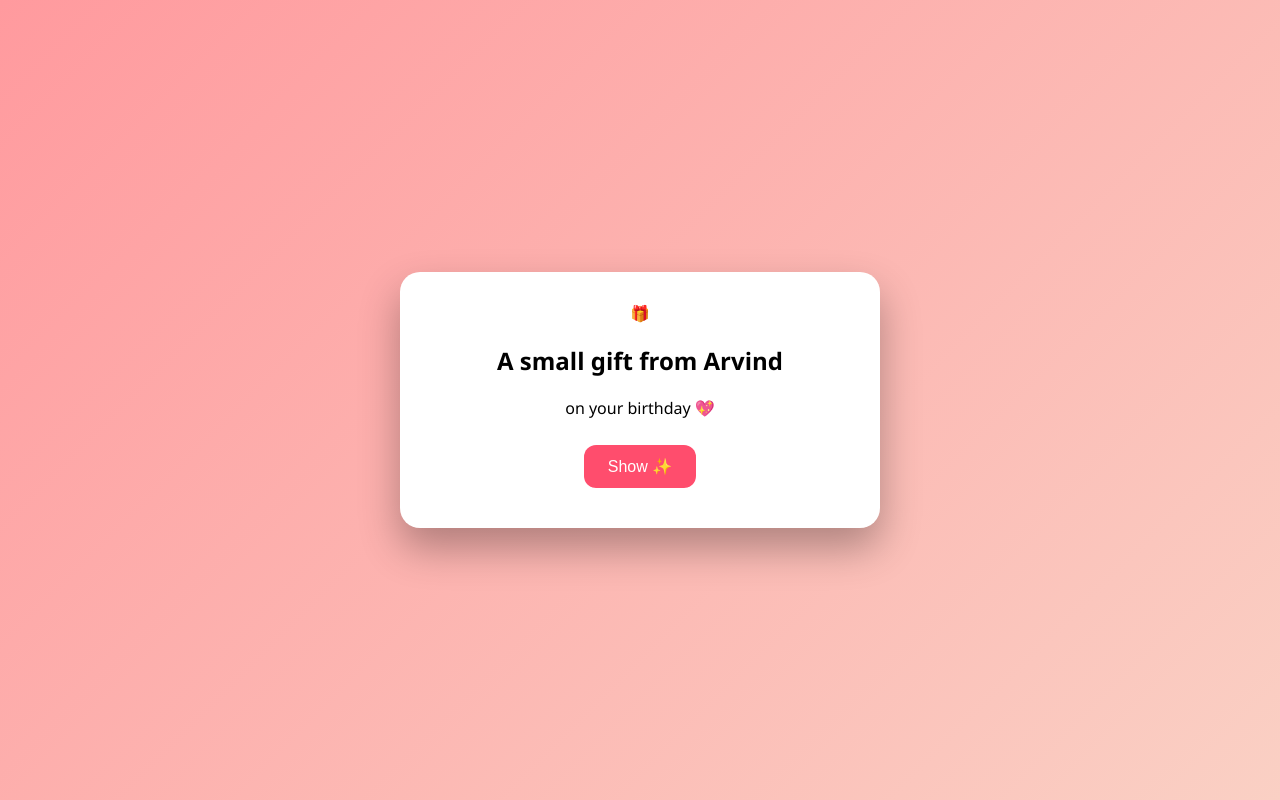
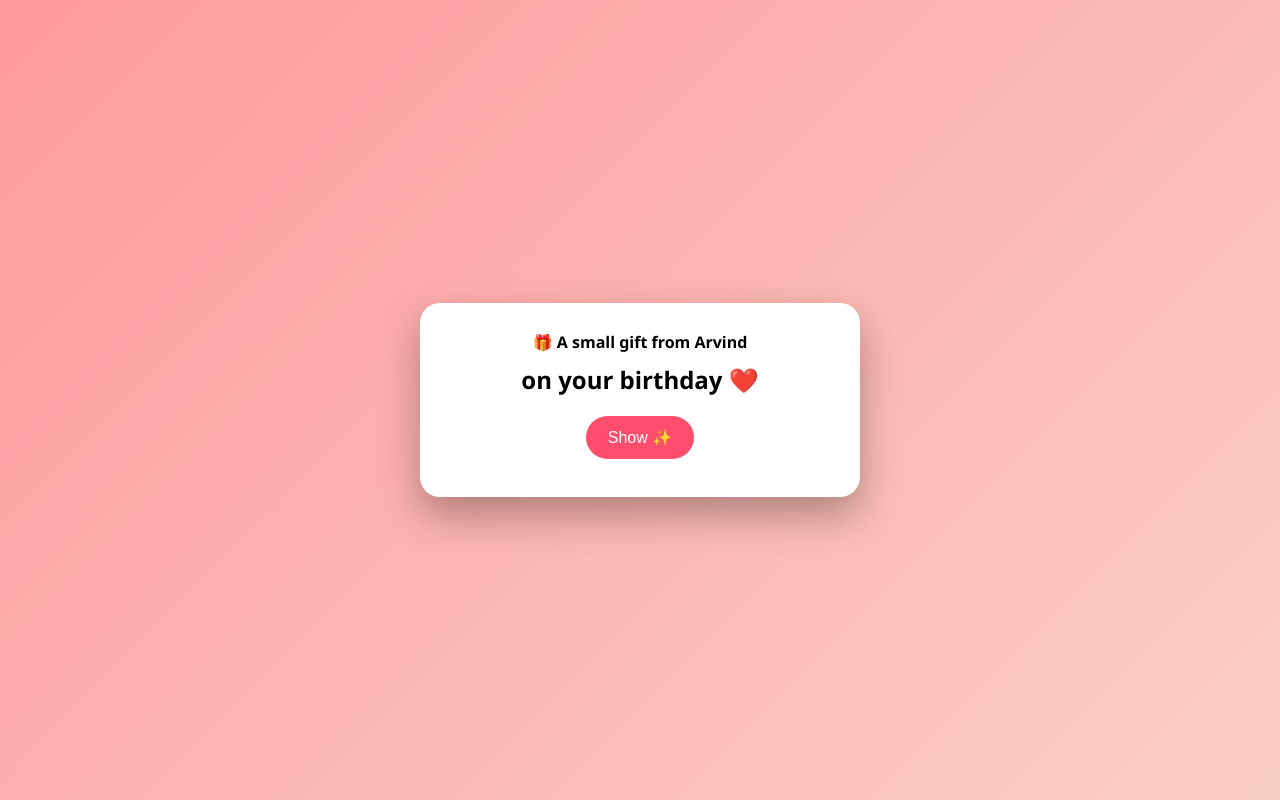
Before and after one commit to arvind0p/surprise-site, a Flask app: page / in a window 1280 px wide. Run offline with Flask 3, Linux system fonts and the light colour scheme.

Commit message:
Add full birthday surprise flow with music, fireworks, Valentine proposal and image slider

```diff
--- a/templates/index.html
+++ b/templates/index.html
@@ -2,54 +2,71 @@
 <html lang="en">
 <head>
 <meta charset="UTF-8">
-<title>For Rishika ❤️</title>
+<title>A Gift for You ❤️</title>
 
 <style>
+*{box-sizing:border-box}
 body{
   margin:0;
   font-family:'Segoe UI',sans-serif;
   background:linear-gradient(135deg,#ff9a9e,#fad0c4);
+  min-height:100vh;
   display:flex;
+  align-items:center;
   justify-content:center;
-  align-items:center;
-  height:100vh;
   overflow:hidden;
 }
 
+/* Fireworks */
 canvas{
   position:fixed;
   inset:0;
   z-index:0;
+  pointer-events:none;
 }
 
+/* Card */
 .card{
   position:relative;
   z-index:2;
-  background:white;
+  background:#fff;
   width:90%;
-  max-width:420px;
-  padding:30px;
+  max-width:440px;
+  padding:28px;
   border-radius:20px;
+  box-shadow:0 18px 40px rgba(0,0,0,.3);
   text-align:center;
-  box-shadow:0 20px 40px rgba(0,0,0,.3);
+  animation:fadeIn 1s ease;
 }
 
-.hidden{display:none;}
+h1,h2{margin:10px 0}
 
 button{
-  padding:12px 24px;
+  padding:12px 22px;
   border:none;
-  border-radius:12px;
+  border-radius:25px;
   font-size:16px;
   cursor:pointer;
   margin:10px;
 }
 
-.primary{background:#ff4d6d;color:white;}
-.yes{background:#2ecc71;color:white;}
-.no{background:#e74c3c;color:white;position:relative;}
+.primary{background:#ff4d6d;color:#fff}
+.yes{background:#2ecc71;color:#fff}
+.no{
+  background:#e74c3c;color:#fff;
+  position:relative;
+}
 
-img{
+.hidden{display:none}
+
+.slider{
+  display:flex;
+  align-items:center;
+  justify-content:space-between;
+  gap:10px;
+}
+
+.slider img{
   width:100%;
   max-height:320px;
   object-fit:contain;
@@ -57,16 +74,15 @@ img{
 }
 
 .arrow{
-  background:#ff4d6d;
-  color:white;
-  font-size:20px;
-  padding:10px 18px;
-  border-radius:50%;
+  font-size:28px;
+  background:none;
+  border:none;
+  cursor:pointer;
 }
 
-.typing{
-  font-size:18px;
-  min-height:70px;
+@keyframes fadeIn{
+  from{opacity:0;transform:translateY(20px)}
+  to{opacity:1;transform:translateY(0)}
 }
 </style>
 </head>
@@ -75,141 +91,157 @@ img{
 
 <canvas id="fireworks"></canvas>
 
-<audio id="music">
-  <source src="/static/music/happy-birthday.mp3" type="audio/mpeg">
+<audio id="bgMusic" loop>
+  <source src="{{ url_for('static', filename='music/happy-birthday.mp3') }}" type="audio/mpeg">
 </audio>
 
-<!-- INTRO -->
-<div class="card" id="intro">
-  🎁 <h2>A small gift from Arvind</h2>
-  <p>on your birthday 💖</p>
-  <button class="primary" onclick="showGift()">Show ✨</button>
+<div class="card">
+
+  <!-- STEP 1 -->
+  <div id="step1">
+    🎁 <b>A small gift from Arvind</b>
+    <h2>on your birthday ❤️</h2>
+    <button class="primary" id="showBtn">Show ✨</button>
   </div>
 
-<!-- BIRTHDAY -->
-<div class="card hidden" id="birthday">
-  🎂 <h2>Happy Birthday Rishika 🎉</h2>
-  <p>Today is special because <b>you</b> were born 💖<br>
-  May your smile always stay this beautiful ✨</p>
-  <button class="primary" onclick="nextSurprise()">Next Surprise 🎀</button>
+  <!-- STEP 2 -->
+  <div id="step2" class="hidden">
+    <h1>🎂 Happy Birthday Rishika 🎉</h1>
+    <p>
+      Today is special because <b>you</b> were born 💖<br>
+      May your smile always stay this beautiful ✨
+    </p>
+    <button class="primary" id="nextBtn">Next Surprise 💌</button>
   </div>
 
-<!-- VALENTINE -->
-<div class="card hidden" id="valentine">
-  💘 <h3>Rishika, will you be my Valentine?</h3>
-  <button class="yes" onclick="yesClicked()">YES 💖</button>
+  <!-- STEP 3 -->
+  <div id="step3" class="hidden">
+    <h2>💘 Will you be my Valentine? 💘</h2>
+    <button class="yes" id="yesBtn">YES 💖</button>
     <button class="no" id="noBtn">NO 🙈</button>
   </div>
 
-<!-- FINAL -->
-<div class="card hidden" id="final">
-  <div class="typing" id="typing"></div>
+  <!-- STEP 4 -->
+  <div id="step4" class="hidden">
+    <h2 id="typing"></h2>
 
-  <img id="photo" src="/static/images/pic1.jpg">
-  <br>
-  <button class="arrow" onclick="nextImg()">➡️</button>
+    <div class="slider">
+      <button class="arrow" id="prev">⬅️</button>
+      <img id="slide">
+      <button class="arrow" id="next">➡️</button>
+    </div>
+
+    <p>Forever & Always 💕</p>
+  </div>
+
 </div>
 
 <script>
-/* FLOW */
-const music=document.getElementById("music");
+/* Elements */
+const step1=step2=step3=step4=null;
+const s1=document.getElementById("step1");
+const s2=document.getElementById("step2");
+const s3=document.getElementById("step3");
+const s4=document.getElementById("step4");
 
-function showGift(){
-  intro.classList.add("hidden");
-  birthday.classList.remove("hidden");
+const music=document.getElementById("bgMusic");
+
+/* STEP 1 → STEP 2 */
+document.getElementById("showBtn").onclick=()=>{
+  s1.classList.add("hidden");
+  s2.classList.remove("hidden");
   music.play();
+};
+
+/* STEP 2 → STEP 3 */
+document.getElementById("nextBtn").onclick=()=>{
+  s2.classList.add("hidden");
+  s3.classList.remove("hidden");
+};
+
+/* NO = FAST DODGE (around YES) */
+const noBtn=document.getElementById("noBtn");
+noBtn.addEventListener("mouseenter",()=>{
+  const x=Math.random()*160-80;
+  const y=Math.random()*120-60;
+  noBtn.style.transition="transform 0.08s linear";
+  noBtn.style.transform=`translate(${x}px,${y}px) scale(1.05)`;
+});
+
+/* YES */
+document.getElementById("yesBtn").onclick=()=>{
+  s3.classList.add("hidden");
+  fireworksStart(3000);
+  setTimeout(()=>{
+    s4.classList.remove("hidden");
+    typeText();
+    showImage();
+  },3200);
+};
+
+/* Typing text */
+const msg="I love you more than words can say ❤️";
+let ti=0;
+function typeText(){
+  const el=document.getElementById("typing");
+  el.innerHTML="";
+  const i=setInterval(()=>{
+    el.innerHTML+=msg.charAt(ti++);
+    if(ti>=msg.length)clearInterval(i);
+  },70);
 }
 
-function nextSurprise(){
-  birthday.classList.add("hidden");
-  valentine.classList.remove("hidden");
-}
+/* Slider */
+const images=[
+"{{ url_for('static', filename='images/pic1.jpg') }}",
+"{{ url_for('static', filename='images/pic2.jpg') }}",
+"{{ url_for('static', filename='images/pic3.jpg') }}",
+"{{ url_for('static', filename='images/pic4.jpg') }}"
+];
+let idx=0;
+const slide=document.getElementById("slide");
+function showImage(){slide.src=images[idx]}
+document.getElementById("prev").onclick=()=>{
+  idx=(idx-1+images.length)%images.length;
+  showImage();
+};
+document.getElementById("next").onclick=()=>{
+  idx=(idx+1)%images.length;
+  showImage();
+};
 
-/* NO BUTTON HEART DODGE */
-const noBtn=document.getElementById("noBtn");
-noBtn.addEventListener("mouseover",()=>{
-  const x=Math.random()*120-60;
-  const y=Math.random()*60-30;
-  noBtn.style.transform=`translate(${x}px,${y}px)`;
-});
-
-/* YES CLICK */
-function yesClicked(){
-  valentine.classList.add("hidden");
-  startFireworks();
-
-  setTimeout(()=>{
-    stopFireworks();
-    final.classList.remove("hidden");
-    typeText();
-  },3000);
-}
-
-/* FIREWORKS */
+/* Fireworks */
 const canvas=document.getElementById("fireworks");
 const ctx=canvas.getContext("2d");
-canvas.width=innerWidth;
-canvas.height=innerHeight;
-let particles=[];
-let fwInterval;
-
-function startFireworks(){
-  fwInterval=setInterval(()=>{
-    for(let i=0;i<80;i++){
-      particles.push({
-        x:innerWidth/2,
-        y:innerHeight/2,
-        vx:(Math.random()-0.5)*8,
-        vy:(Math.random()-0.5)*8,
+canvas.width=innerWidth; canvas.height=innerHeight;
+let parts=[];
+function burst(){
+  for(let i=0;i<120;i++){
+    parts.push({
+      x:Math.random()*canvas.width,
+      y:Math.random()*canvas.height/2,
+      vx:(Math.random()-0.5)*6,
+      vy:(Math.random()-0.5)*6,
       life:80,
-        color:`hsl(${Math.random()*360},100%,60%)`
+      c:`hsl(${Math.random()*360},100%,60%)`
     });
   }
-  },400);
 }
-
-function stopFireworks(){
-  clearInterval(fwInterval);
-}
-
 function animate(){
   ctx.clearRect(0,0,canvas.width,canvas.height);
-  particles.forEach((p,i)=>{
-    p.x+=p.vx;
-    p.y+=p.vy;
-    p.life--;
-    ctx.fillStyle=p.color;
+  parts.forEach((p,i)=>{
+    p.x+=p.vx; p.y+=p.vy; p.life--;
+    ctx.fillStyle=p.c;
     ctx.fillRect(p.x,p.y,3,3);
-    if(p.life<=0)particles.splice(i,1);
+    if(p.life<=0)parts.splice(i,1);
   });
   requestAnimationFrame(animate);
 }
+function fireworksStart(ms){
+  const t=setInterval(burst,400);
+  setTimeout(()=>clearInterval(t),ms);
+}
 animate();
-
-/* TYPING MESSAGE */
-const msg="Forever & always 💕\nYou are my favourite feeling.\nI love you more than words can say ❤️";
-let t=0;
-function typeText(){
-  if(t<msg.length){
-    typing.innerHTML+=msg.charAt(t);
-    t++;
-    setTimeout(typeText,60);
-  }
-}
-
-/* IMAGE CONTROL */
-const images=[
-"/static/images/pic1.jpg",
-"/static/images/pic2.jpg",
-"/static/images/pic3.jpg",
-"/static/images/pic4.jpg",
-"/static/images/pic5.jpg"
-];
-let idx=0;
-function nextImg(){
-  idx=(idx+1)%images.length;
-  photo.src=images[idx];
-}
 </script>
 
 </body>
```
Lines whose indentation alone changed are shown as unchanged.
